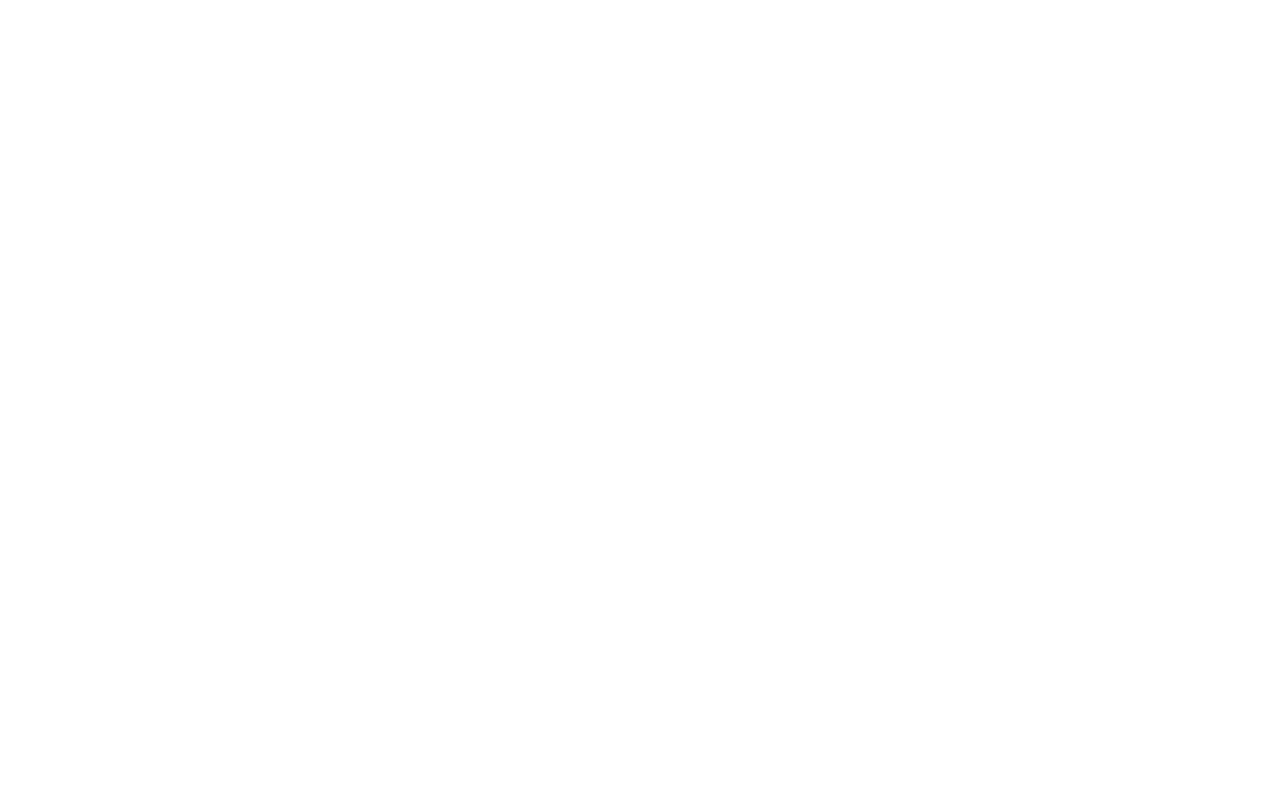
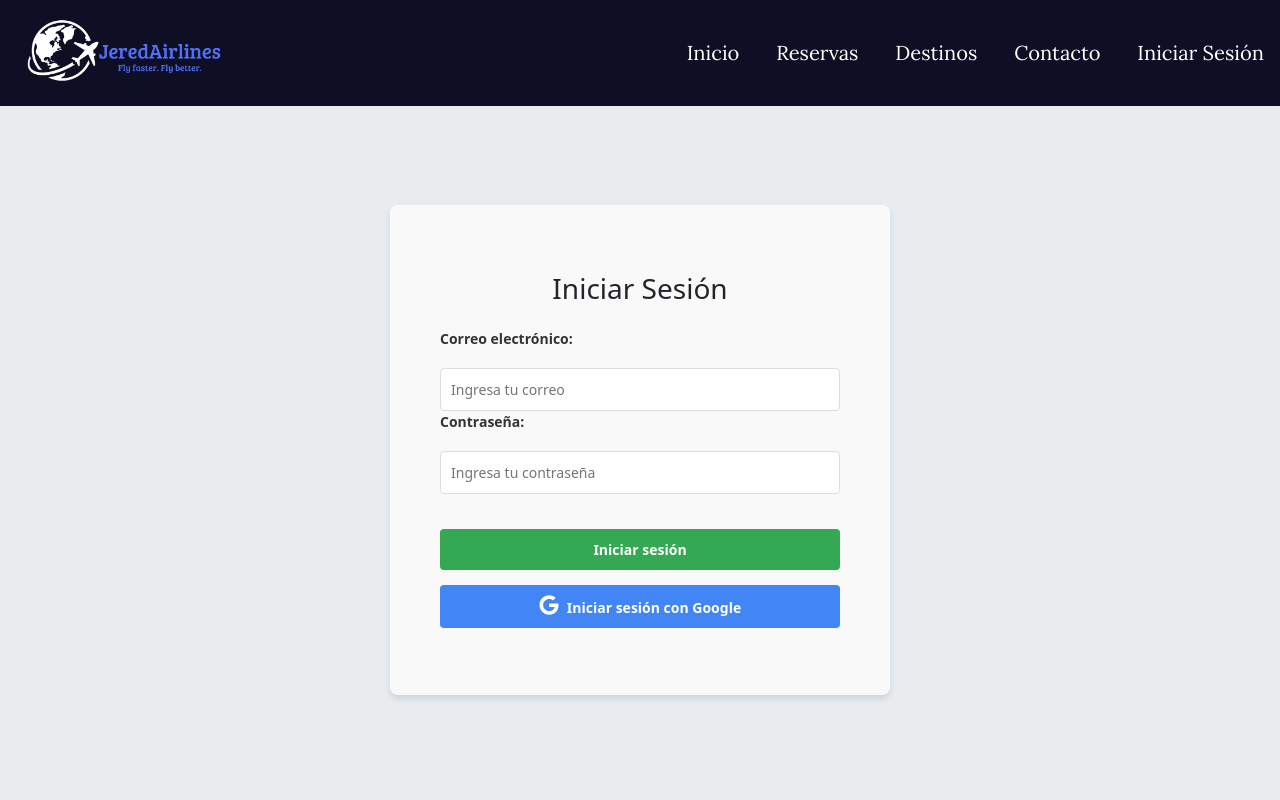
Before and after one commit to jonathanelruso/ENTREGA-3-REACT---JEREDAIRLINES, a React (Vite) app: page /login in a window 1280 px wide. Before the commit this address had no page. Shown: the top 800 px of the page. Built offline with nearby package versions, Linux system fonts and the light colour scheme.

Commit message:
pagina login

```diff
--- a/src/App.jsx
+++ b/src/App.jsx
@@ -2,6 +2,7 @@
 import Home from './pages/home/Home';
 import Booking from './pages/booking/Booking';
 import Destinations from './pages/destinations/Destinations';
+import Login from './pages/login/Login';
 
 function App() {
 
@@ -12,7 +13,8 @@
         <Route path='/' element={<Navigate to="/inicio" />} />
         <Route path='/inicio' element={<Home />} />
         <Route path='/reservas' element={<Booking />} />
-        <Route path='/destinos' element={<Destinations/>} />
+        <Route path='/destinos' element={<Destinations />} />
+        <Route path='/login' element={<Login />} />
 
 
       </Routes>
--- a/src/components/global-components/header/Header.jsx
+++ b/src/components/global-components/header/Header.jsx
@@ -2,44 +2,46 @@
 import { Button, Offcanvas } from "react-bootstrap";
 import "./Header.css";
 
-function Header({logo_image}) {
-  // Hook para gestionar si el encabezado debe ser fijo al desplazarse
+function Header({ logo_image, shrinkOnScroll = true }) {
   const [fix, setFix] = useState(false);
-  // Hook para gestionar la visibilidad del menú off-canvas
   const [showMenu, setShowMenu] = useState(false);
-  // Hook para gestionar si la vista es móvil
   const [isMobile, setIsMobile] = useState(window.innerWidth <= 992);
 
   useEffect(() => {
     function handleScroll() {
-      setFix(window.scrollY >= 190);
+      if (shrinkOnScroll) {
+        setFix(window.scrollY >= 190);
+      }
     }
 
     function handleResize() {
       const mobile = window.innerWidth <= 992;
       setIsMobile(mobile);
       if (!mobile) {
-        setShowMenu(false); // Cierra el menú si no es móvil
+        setShowMenu(false);
       }
     }
 
-    window.addEventListener("scroll", handleScroll);
+    if (shrinkOnScroll) {
+      window.addEventListener("scroll", handleScroll);
+    }
     window.addEventListener("resize", handleResize);
 
     return () => {
-      window.removeEventListener("scroll", handleScroll);
+      if (shrinkOnScroll) {
+        window.removeEventListener("scroll", handleScroll);
+      }
       window.removeEventListener("resize", handleResize);
     };
-  }, []);
+  }, [shrinkOnScroll]);
 
   return (
     <>
-      <header className={fix ? "header-container fixed" : "header-container"}>
+      <header className={(shrinkOnScroll && fix) || !shrinkOnScroll ? "header-container fixed" : "header-container"}>
         <div className="logo-container">
           <img src={logo_image} alt="logo" className="logo-item" loading="lazy" />
         </div>
 
-        {/*Si es móvil, muestra el botón de menú */}
         {isMobile ? (
           <Button variant="primary" onClick={() => setShowMenu(true)} className="menu-button">
             ☰
@@ -55,14 +57,13 @@
         )}
       </header>
 
-      {/*Menu Offcanvas para moviles */}
       <Offcanvas show={showMenu} onHide={() => setShowMenu(false)} placement="end" className="offcanvas-menu">
         <Offcanvas.Header closeButton>
           <Offcanvas.Title>Menú</Offcanvas.Title>
         </Offcanvas.Header>
         <Offcanvas.Body>
           <ul className="nav-list-mobile">
-            <li className="nav-item"><a href="/inicio">Inicio</a></li>
+            <li className="nav-item"><a href="/inicio">In0icio</a></li>
             <li className="nav-item"><a href="/reservas">Reservas</a></li>
             <li className="nav-item"><a href="/destinos">Destinos</a></li>
             <li className="nav-item"><a href="/contacto">Contacto</a></li>
--- /dev/null
+++ b/src/components/login-components/login-form/LoginForm.css
@@ -0,0 +1,80 @@
+
+.login-wrapper {
+    display: flex;
+    justify-content: center;
+    align-items: center;
+    height: 100vh;
+    background-color: #e9ecef;
+    padding-top: 100px;
+}
+
+
+.login-container {
+    display: flex;
+    flex-direction: column;
+    justify-content: center;
+    align-items: center;
+    gap: 15px;
+    padding: 20px;
+    background-color: #f9f9f9;
+    border-radius: 8px;
+    box-shadow: 0 4px 6px rgba(0, 0, 0, 0.1);
+    width: 500px;
+    height: 490px;
+}
+
+.login-item {
+    width: 400px;
+    display: flex;
+    flex-direction: column;
+    gap: 19px;
+}
+
+.login-item label {
+    font-size: 14px;
+    font-weight: bold;
+    color: #333;
+}
+
+.login-item input {
+    padding: 10px;
+    font-size: 14px;
+    border: 1px solid #ddd;
+    border-radius: 4px;
+    width: 100%;
+}
+
+#password-container {
+    padding-bottom: 35px ;
+}
+
+
+.google-login-button, .register-button {
+    padding: 10px 20px;
+    font-size: 14px;
+    font-weight: bold;
+    color: #fff;
+    background-color: #4285F4;
+    border: none;
+    border-radius: 4px;
+    cursor: pointer;
+    transition: background-color 0.3s ease;
+}
+
+#google-icon {
+    width: 20px;
+    height: 20px;
+    margin-right: 8px;
+}
+
+.google-login-button:hover {
+    background-color: #357ae8;
+}
+
+.register-button {
+    background-color: #34A853;
+}
+
+.register-button:hover {
+    background-color: #2c8c47;
+}
--- /dev/null
+++ b/src/components/login-components/login-form/LoginForm.jsx
@@ -0,0 +1,76 @@
+import { useState } from "react";
+import { FontAwesomeIcon } from "@fortawesome/react-fontawesome";
+import { faGoogle } from "@fortawesome/free-brands-svg-icons";
+import { getAuth, signInWithEmailAndPassword } from "firebase/auth";
+import "./LoginForm.css";
+
+function LoginForm() {
+    const [email, setEmail] = useState("");
+    const [password, setPassword] = useState("");
+    const [error, setError] = useState("");
+
+    const handleLogin = (e) => {
+        e.preventDefault();
+        const auth = getAuth();
+
+        signInWithEmailAndPassword(auth, email, password)
+            .then((userCredential) => {
+                const user = userCredential.user;
+                console.log("Usuario autenticado:", user);
+                setError("");
+            })
+            .catch((error) => {
+                const errorMessage = error.message;
+                setError(errorMessage);
+            });
+    };
+
+    return (
+        <div className="login-wrapper">
+            <div className="login-container">
+                <h3>Iniciar Sesión</h3>
+                {error && <p className="error-message">{error}</p>} {/* Muestra errores si existen */}
+                <form onSubmit={handleLogin}>
+                    <div className="login-item">
+                        <label htmlFor="email">Correo electrónico:</label>
+                        <input
+                            type="email"
+                            id="email"
+                            name="email"
+                            placeholder="Ingresa tu correo"
+                            value={email}
+                            onChange={(e) => setEmail(e.target.value)}
+                            required
+                        />
+                    </div>
+
+                    <div className="login-item" id="password-container">
+                        <label htmlFor="password">Contraseña:</label>
+                        <input
+                            type="password"
+                            id="password"
+                            name="password"
+                            placeholder="Ingresa tu contraseña"
+                            value={password}
+                            onChange={(e) => setPassword(e.target.value)}
+                            required
+                        />
+                    </div>
+
+                    <div className="login-item">
+                        <button type="submit" className="register-button">Iniciar sesión</button>
+                    </div>
+                </form>
+
+                <div className="login-item">
+                    <button className="google-login-button">
+                        <FontAwesomeIcon id="google-icon" icon={faGoogle} />
+                        Iniciar sesión con Google
+                    </button>
+                </div>
+            </div>
+        </div>
+    );
+}
+
+export default LoginForm;
--- /dev/null
+++ b/src/pages/login/Login.jsx
@@ -0,0 +1,18 @@
+import Footer from "../../components/global-components/footer/Footer";
+import Header from "../../components/global-components/header/Header";
+import LoginForm from "../../components/login-components/login-form/LoginForm";
+
+function Login () {
+    return (
+        <>
+             <Header logo_image={"./logo/white-logo.png"} shrinkOnScroll ={false}/>
+             <LoginForm/>
+             <Footer/>
+        </>
+
+
+
+    )
+}
+
+export default Login;
```
